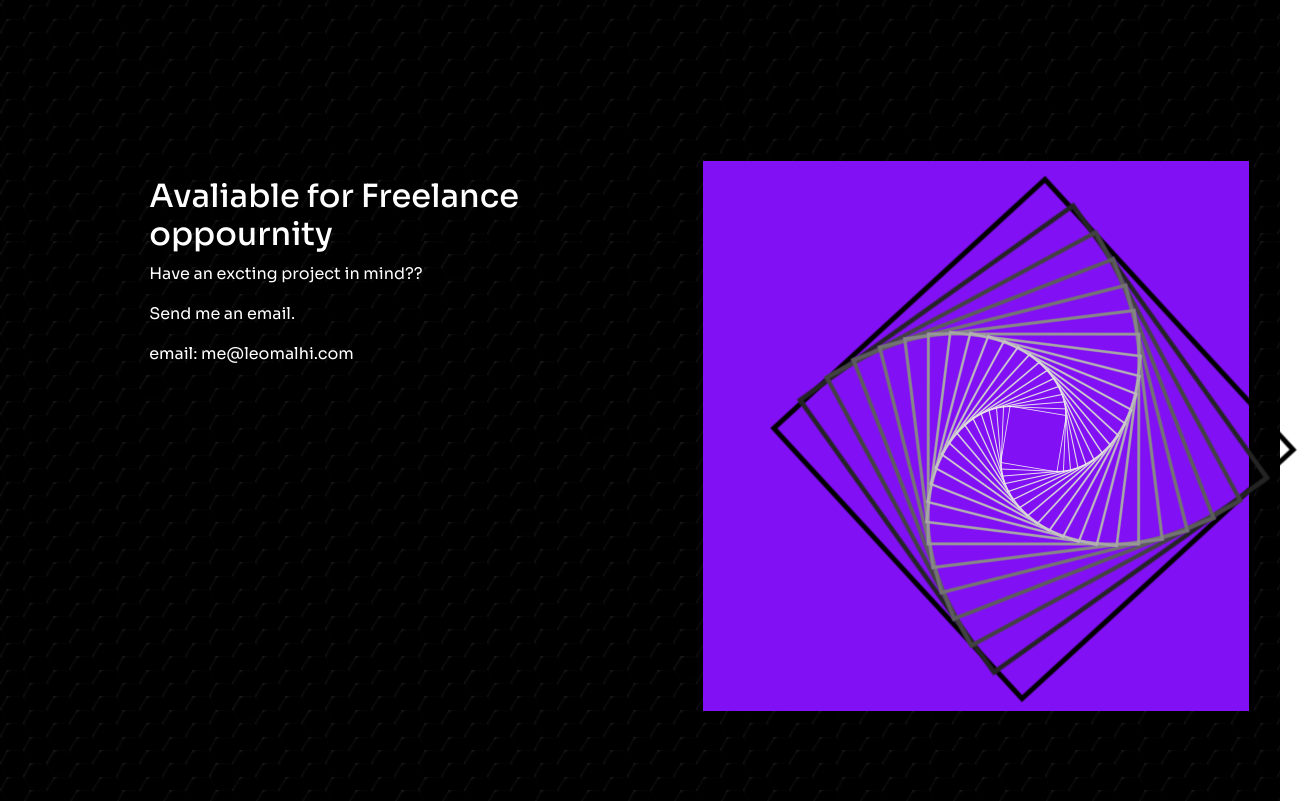
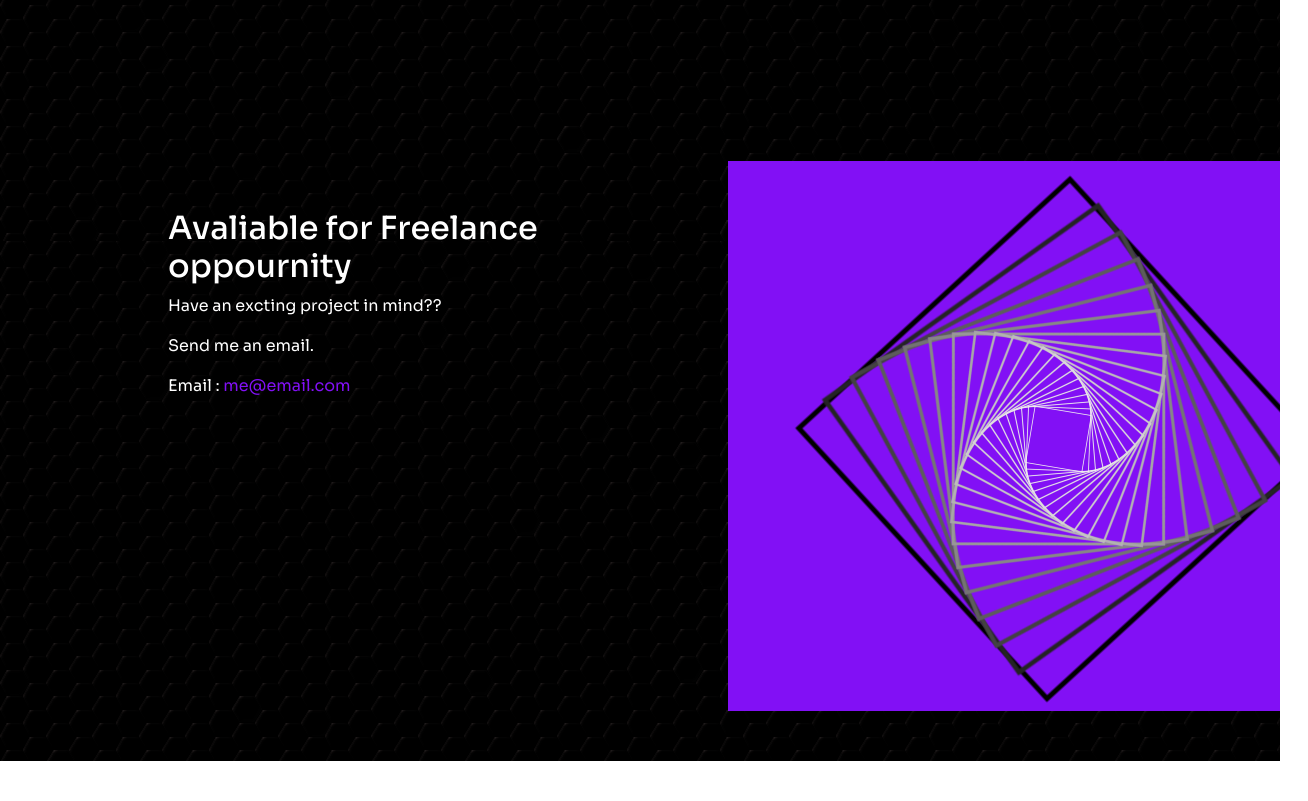
Before and after one commit to lee047/portfolio, a website: page index.html in a window 1280 px wide. Shown: the part 2719-3520 px from the top of the page, 1308 px wide, since content can reach past the window. After the commit the page ends 3480 px from the top, so only its background shows below. Drawn offline with nearby package versions, Linux system fonts and the light colour scheme; a web font is replaced by a local one.

Commit message:
add a tag mailto

```diff
--- a/index.html
+++ b/index.html
@@ -185,7 +185,7 @@
                                 <p>Have an excting project in mind??</p>
                                 <p>Send me an email.</p>
 
-                                <p>email: me@leomalhi.com</p>
+                                <p>Email : <a href="mailto:me@email.com">me@email.com</a></p>
                                 </div>
                             </div>
                             <div class="col-6">
--- a/scss/style.scss
+++ b/scss/style.scss
@@ -365,9 +365,22 @@ html , body {
 
 #contact-page{
     width: 100%;
-    height: 80vh;
+    height: 75vh;
+    .container{
+        overflow-x: hidden;
+        margin-right: 0px;
+        padding-right: 0px;
+    }
     .contact-text{
         margin: 1rem;
+        padding-top: 2rem;
+        a {
+            color:$purple-color;
+            text-decoration: none;
+        }
+        a:hover{
+            font-size: 1.1rem;
+        }
     }
     .contact-image{
         width: 100%;
```
Also changed, not shown: css/style.css, 1 other file.
